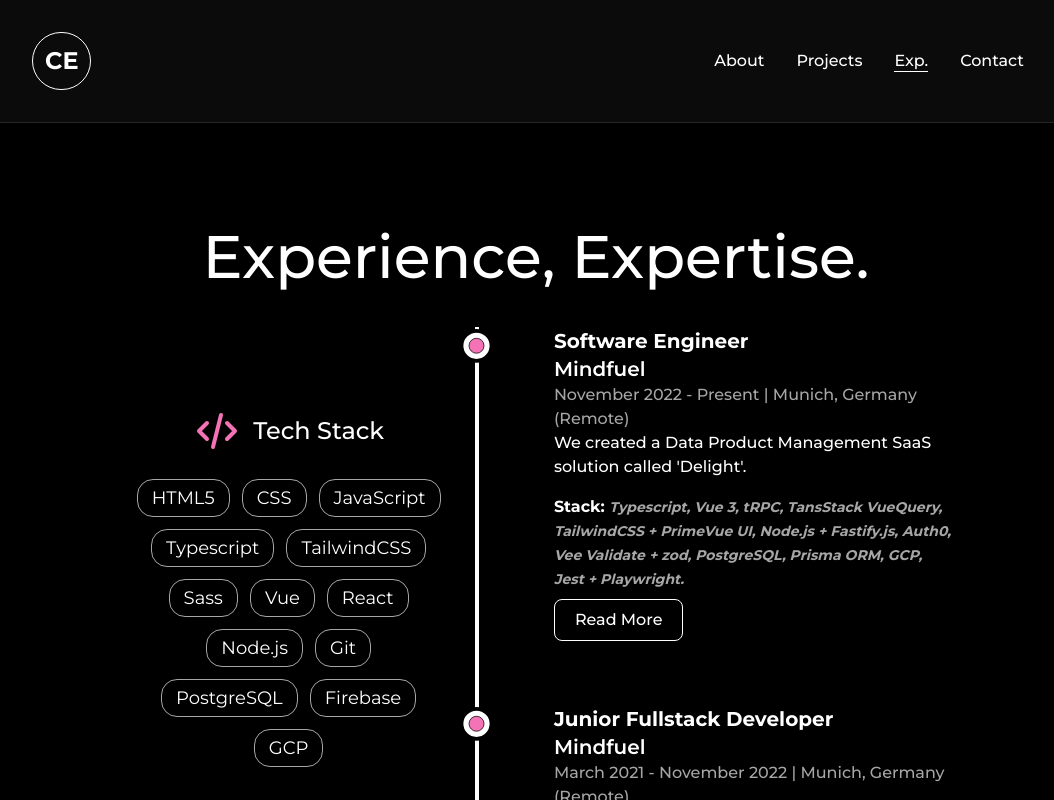
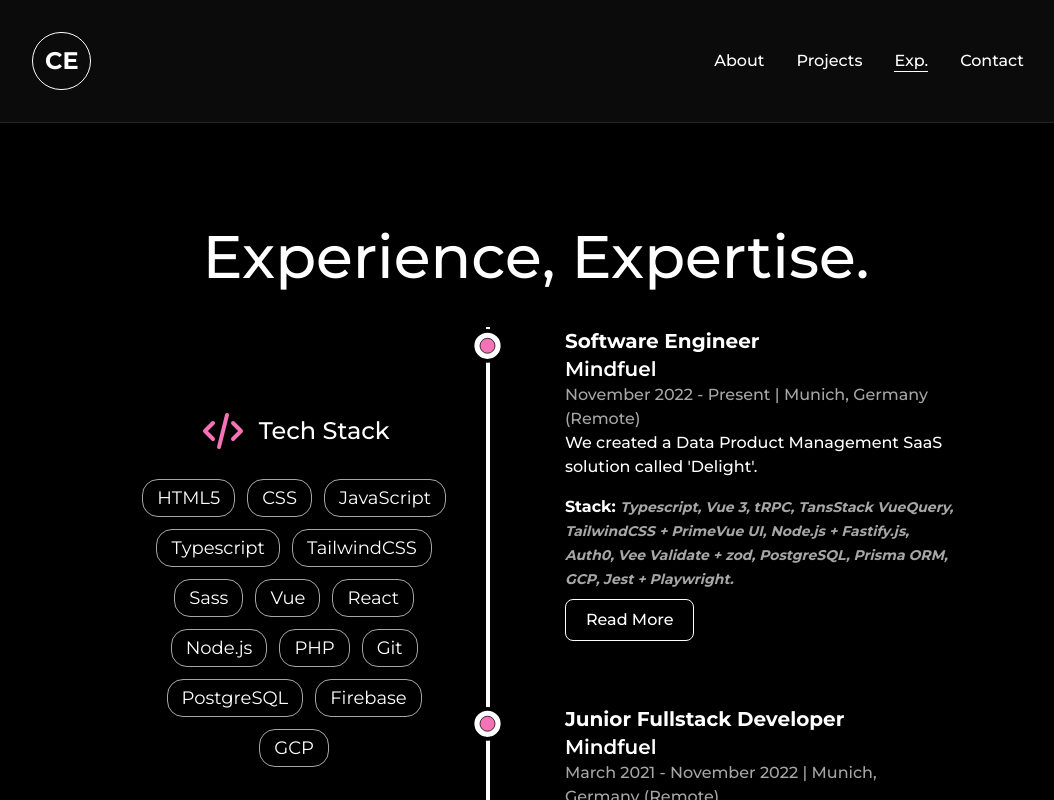
Before and after one commit to colenocks/portfolio_v2, a Next.js app: page /experience in a window 1280 px wide. Shown: the top 800 px of the page, without its empty margins (96-1150 px from the left). Built offline with nearby package versions, Linux system fonts and the light colour scheme.

Commit message:
update experience

```diff
--- a/src/app/experience/page.tsx
+++ b/src/app/experience/page.tsx
@@ -19,6 +19,7 @@ const Experience = (props: Props) => {
     { title: "Vue", logo: "https://res.cloudinary.com/colenocks/image/upload/v1717535190/dev_images/portfolio/vue_uma9h7.png" },
     { title: "React", logo: "https://res.cloudinary.com/colenocks/image/upload/v1717535183/dev_images/portfolio/React_kikqlk.png" },
     { title: "Node.js", logo: "https://res.cloudinary.com/colenocks/image/upload/v1717535182/dev_images/portfolio/Node-JS_uqghrz.png" },
+    { title: "PHP", logo: "https://res.cloudinary.com/colenocks/image/upload/v1717535182/dev_images/portfolio/php_ek3vh23y03vbcvpssp7l" },
     { title: "Git", logo: "https://res.cloudinary.com/colenocks/image/upload/v1717535174/dev_images/portfolio/Git_sxyjcp.png" },
     { title: "PostgreSQL", logo: "https://res.cloudinary.com/colenocks/image/upload/v1717535180/dev_images/portfolio/MySQL_aakjrs.png" },
     { title: "Firebase", logo: "https://res.cloudinary.com/colenocks/image/upload/v1717535189/dev_images/portfolio/firebase_jo0tbe.png" },
```
